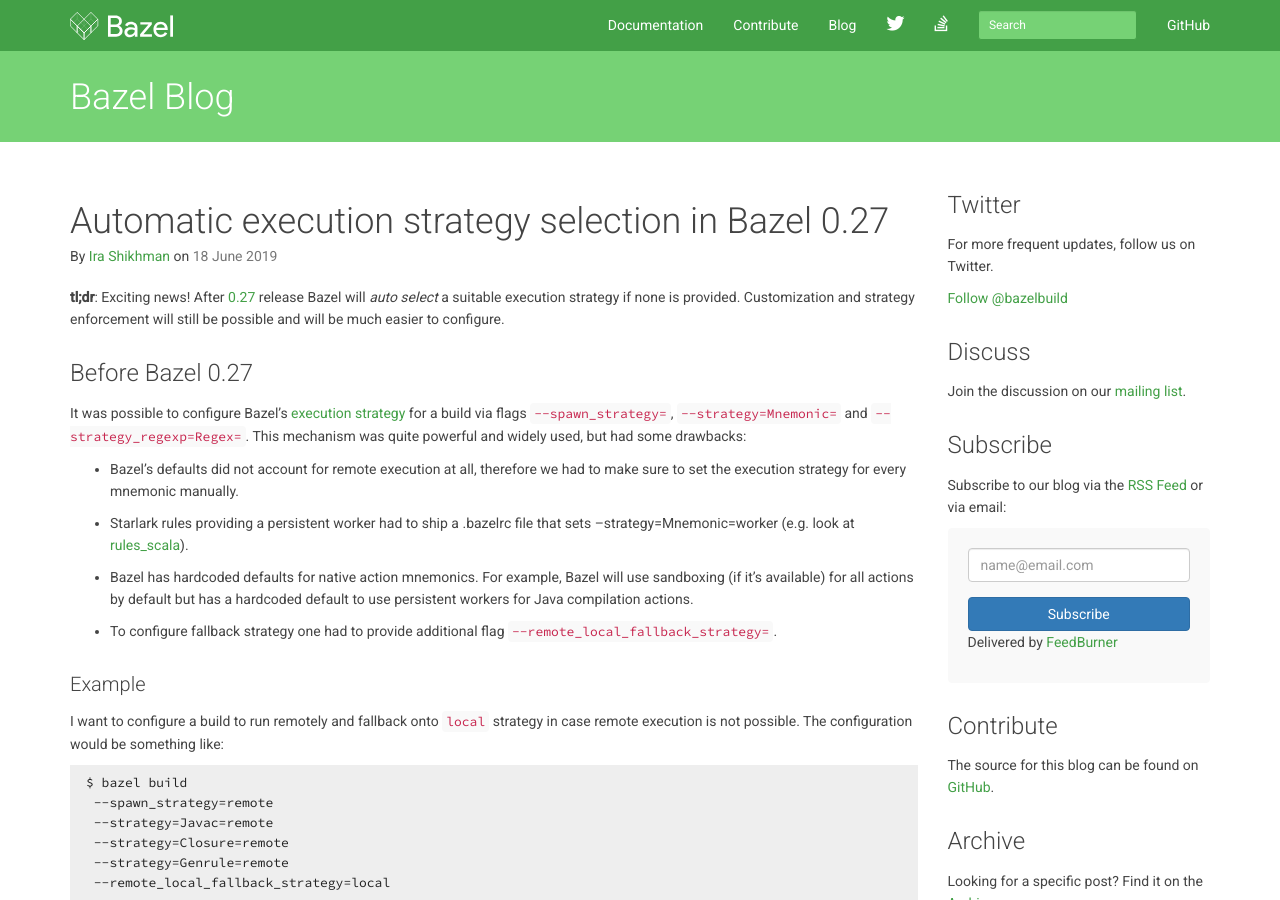
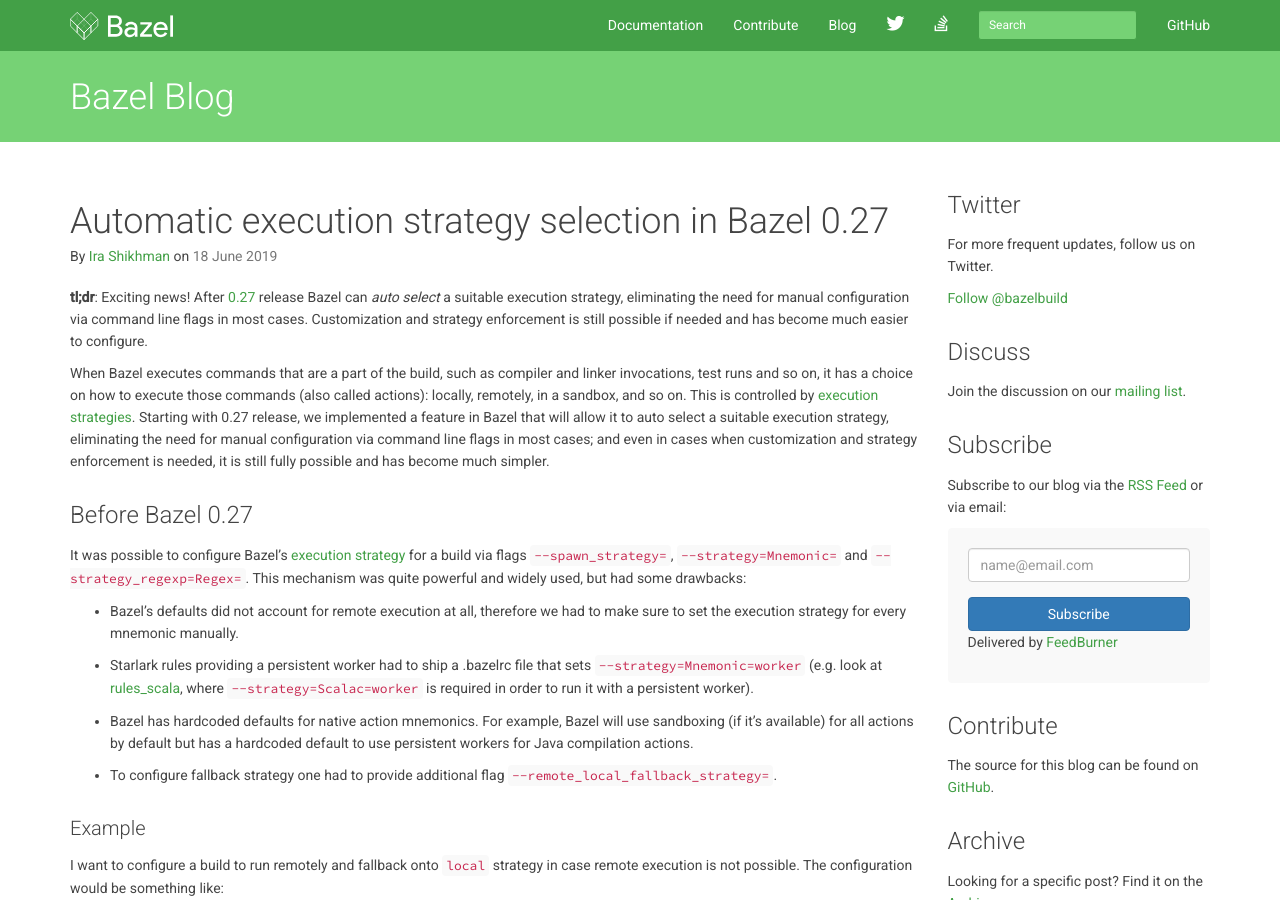
Before and after one commit to bazelbuild/bazel-blog, a Jekyll site: the page built from _posts/2019-06-18-list-strategy.md, in a window 1280 px wide and 900 px high. Built offline with Jekyll 4.4.1, drawn with Linux system fonts in a browser that asks for light colours; nearby versions of some CDN libraries; library files that are not in the unit come from our copies; Markdown is read by kramdown in place of the engine named in the settings.

Commit message:
introduction added

```diff
--- a/_posts/2019-06-18-list-strategy.md
+++ b/_posts/2019-06-18-list-strategy.md
@@ -4,7 +4,14 @@
 authors:
   - ishikhman
 ---
-**tl;dr**: Exciting news! After [0.27](https://blog.bazel.build/2019/06/17/bazel-0.27.0.html) release Bazel will *auto select* a suitable execution strategy if none is provided. Customization and strategy enforcement will still be possible and will be much easier to configure.
+**tl;dr**: Exciting news! After [0.27](https://blog.bazel.build/2019/06/17/bazel-0.27.0.html) release Bazel can *auto select* a suitable execution strategy,
+eliminating the need for manual configuration via command line flags in most cases. Customization and strategy enforcement is still possible if needed and has become much easier to configure.
+
+When Bazel executes commands that are a part of the build, such as compiler and linker invocations, test runs and so on,
+it has a choice on how to execute those commands (also called actions): locally, remotely, in a sandbox, and so on.
+This is controlled by [execution strategies](https://docs.bazel.build/versions/master/user-manual.html#strategy-options). Starting with 0.27 release, we implemented a feature in Bazel that will
+allow it to auto select a suitable execution strategy, eliminating the need for manual configuration via command line
+flags in most cases; and even in cases when customization and strategy enforcement is needed, it is still fully possible and has become much simpler.
 
 ## Before Bazel 0.27
 
@@ -13,7 +20,7 @@
 
 - Bazel's defaults did not account for remote execution at all, therefore we had to make sure to set the execution strategy for every mnemonic manually.
 
-- Starlark rules providing a persistent worker had to ship a .bazelrc file that sets --strategy=Mnemonic=worker (e.g. look at [rules_scala](https://github.com/bazelbuild/rules_scala)).
+- Starlark rules providing a persistent worker had to ship a .bazelrc file that sets `--strategy=Mnemonic=worker` (e.g. look at [rules_scala](https://github.com/bazelbuild/rules_scala#getting-started), where `--strategy=Scalac=worker` is required in order to run it with a persistent worker).
 
 - Bazel has hardcoded defaults for native action mnemonics. For example, Bazel will use sandboxing (if it's available) for all actions by default but has a hardcoded default to use persistent workers for Java compilation actions.
 
```
